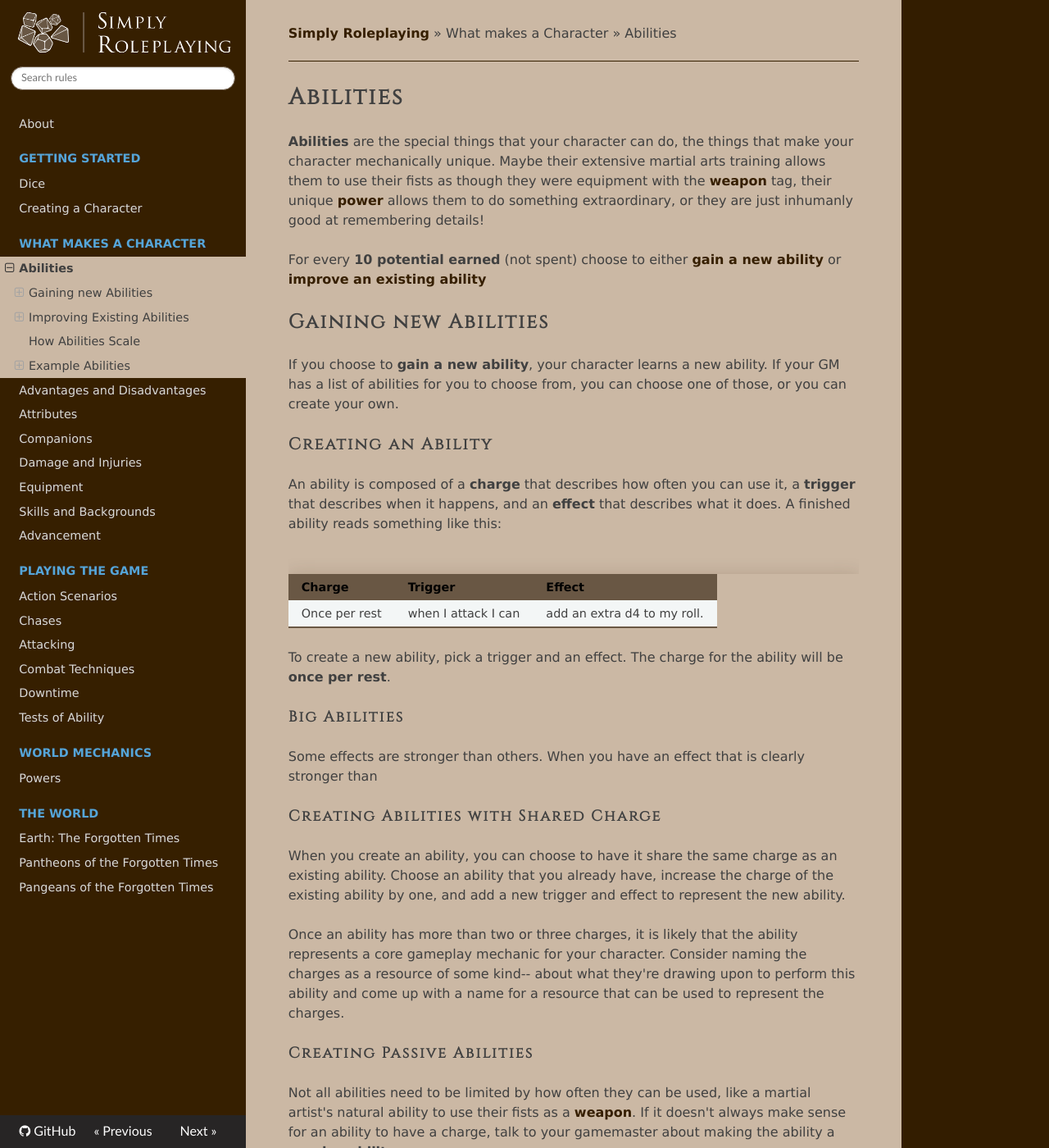
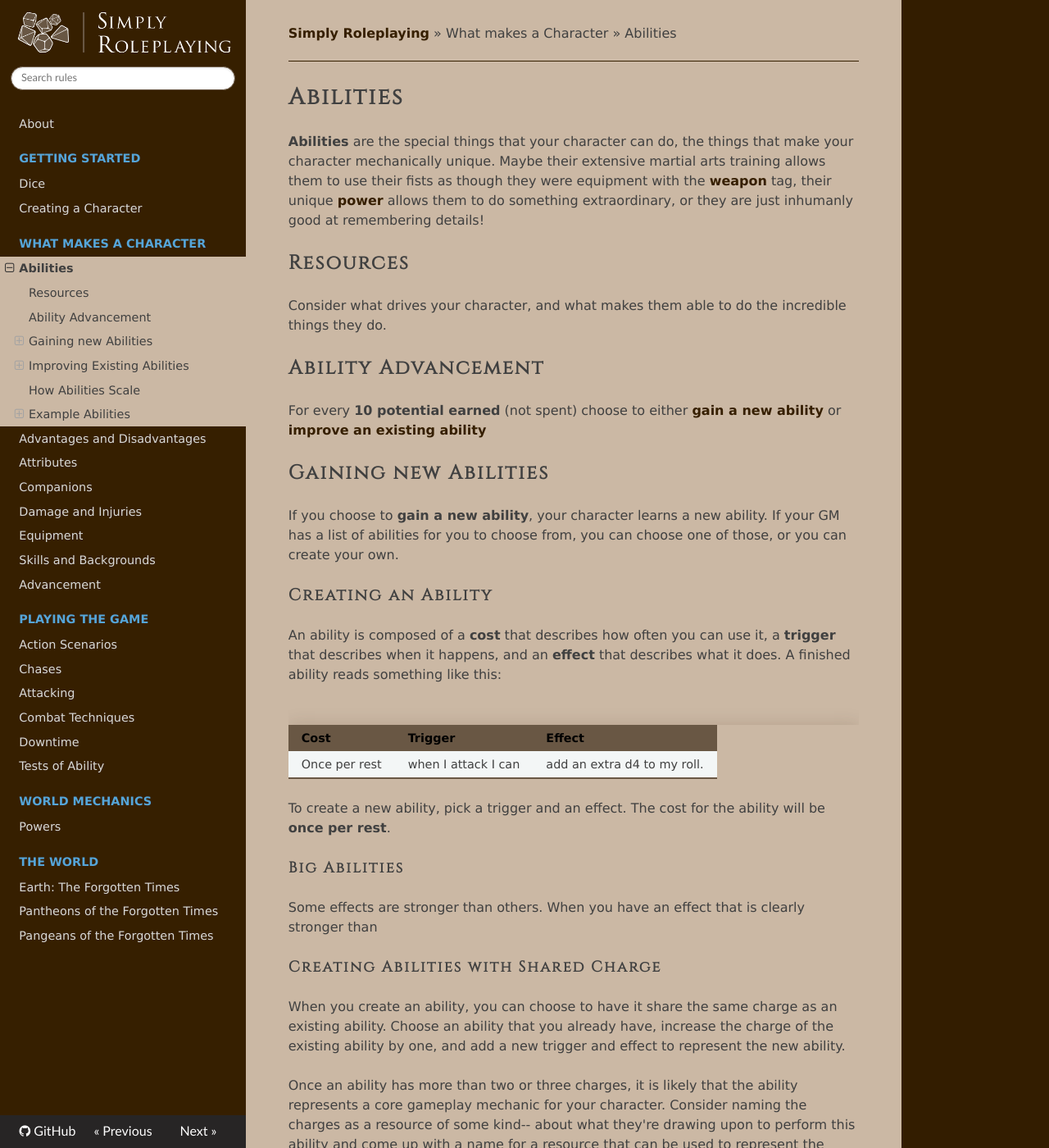
Before and after one commit to TheFifthRider/simply-roleplaying-webapp, an MkDocs documentation site: the page built from docs/character/abilities.md, in a window 1280 px wide and 1400 px high. Shown: the whole window at 82% size. Built offline with MkDocs 1.6.1, drawn with Linux system fonts in a browser that asks for light colours; nearby versions of some CDN libraries.

Commit message:
Adding resources

```diff
--- a/docs/character/abilities.md
+++ b/docs/character/abilities.md
@@ -1,6 +1,14 @@
 # Abilities
 
 **Abilities** are the special things that your character can do, the things that make your character mechanically unique. Maybe their extensive martial arts training allows them to use their fists as though they were equipment with the [weapon](equipment.md#weapon) tag, their unique [power](../extras/powers.md) allows them to do something extraordinary, or they are just inhumanly good at remembering details!
+
+## Resources
+
+Consider what drives your character, and what makes them able to do the incredible things they do.
+
+<!-- Create a resource to begin with. Always upgrades? Only ever upgrades on new abilities? -->
+
+## Ability Advancement
 
 For every **10 potential earned** (not spent) choose to either [gain a new ability](#gaining-new-abilities) or [improve an existing ability](#improving-existing-abilities)
 
@@ -12,13 +20,13 @@ If you choose to **gain a new ability**, your character learns a new ability. If
 
 <!-- Can we name charge something different that represents it as a resource right off the bat? -->
 
-An ability is composed of a **charge** that describes how often you can use it, a **trigger** that describes when it happens, and an **effect** that describes what it does. A finished ability reads something like this:
+An ability is composed of a **cost** that describes how often you can use it, a **trigger** that describes when it happens, and an **effect** that describes what it does. A finished ability reads something like this:
 
-| Charge        | Trigger             | Effect                      |
+| Cost          | Trigger             | Effect                      |
 | ------------- | ------------------- | --------------------------- |
 | Once per rest | when I attack I can | add an extra d4 to my roll. |
 
-To create a new ability, pick a trigger and an effect. The charge for the ability will be **once per rest**.
+To create a new ability, pick a trigger and an effect. The cost for the ability will be **once per rest**.
 
 <!-- Describe the difficulty of usual tests -->
 
```
